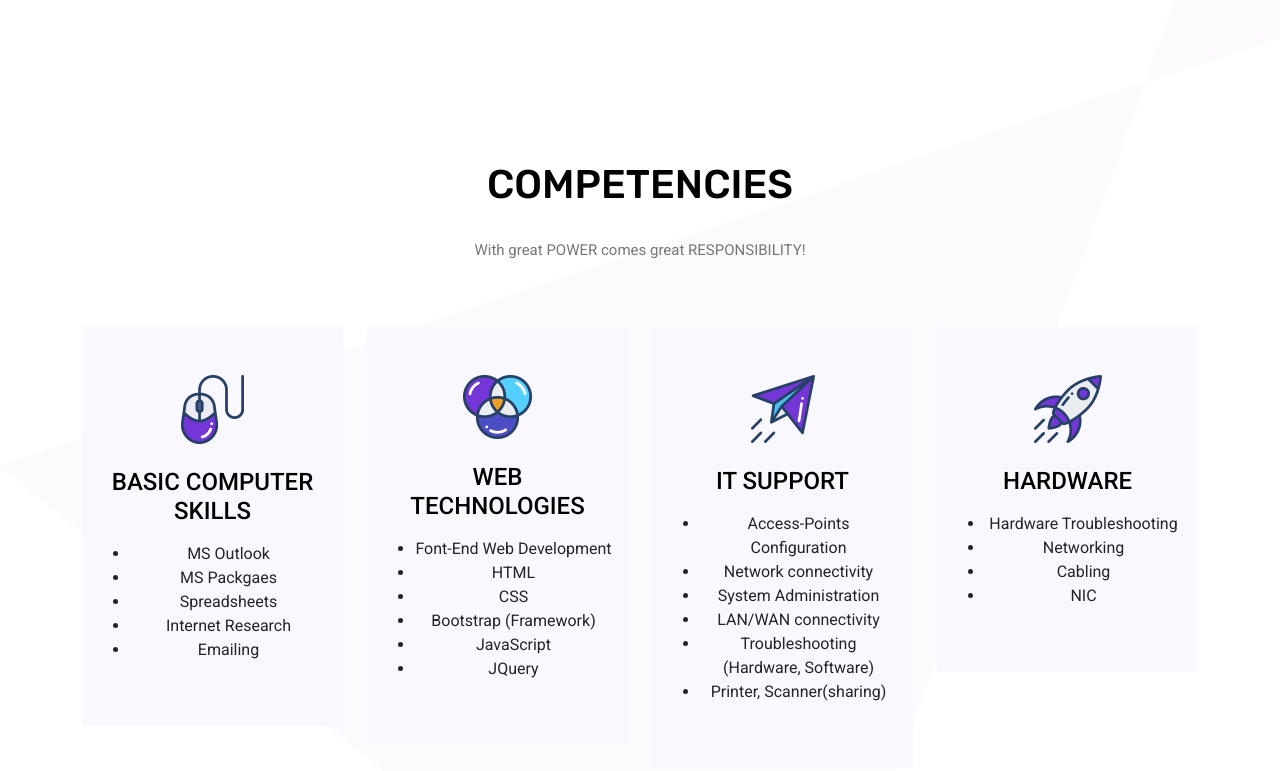
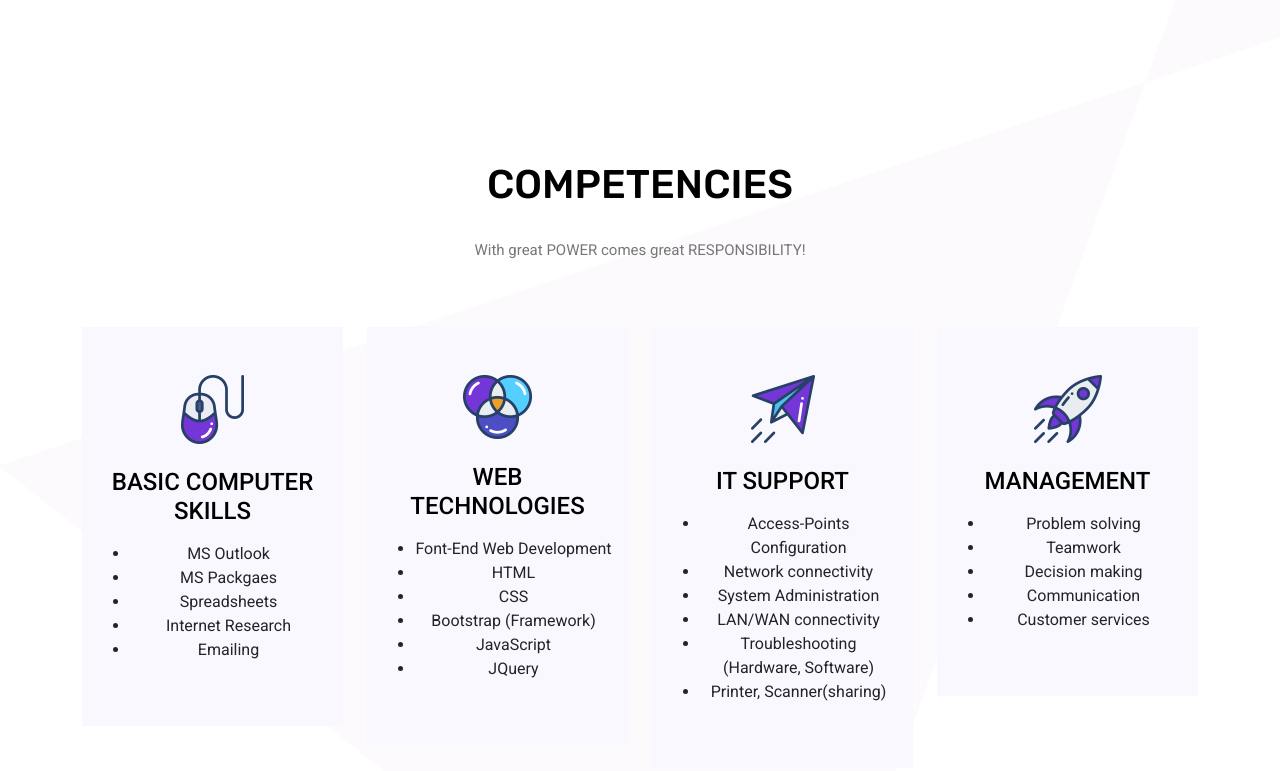
Before and after one commit to NJ-Khan/My-CV, a plain HTML site: page index.html in a window 1280 px wide. Shown: the part 2195-2966 px from the top of the page. Drawn offline with nearby package versions, Linux system fonts and the light colour scheme.

Commit message:
Update index.html
Management Skills added

```diff
--- a/index.html
+++ b/index.html
@@ -96,7 +96,7 @@
             <div class="row pt-5">
                 <h3 class="text-center"> Employment History</h3>
                 <div class="card col-lg-6 mb-4 mb-lg-0">
-                    <h5>(I) Internship, Network Technician, <br>Ministry of Agriculture Irrigation & Livestock (MAIL) Kabul, Afghanistan 	9/2021 – 6/2022 </h5>
+                    <h5>(I) Network Technician, <br>Ministry of Agriculture Irrigation & Livestock (MAIL) Kabul, Afghanistan 	9/2021 – 6/2022 </h5>
                     <ul>
                         <li>Installed, Maintained, troubleshot & repaired of network cables, Cisco Phone</li>
                         <li>Installed Cat-6 cables for switches, routers and network hubs
@@ -112,7 +112,7 @@
 
             </div>
                 <div class="card col-lg-6 mb-4 mb-lg-0 text-right">
-                    <h5>(II) Internship, IT Help Desk Support, <br>De Afghanistan Breshna Sherkat (DABS) Kabul, Afghanistan 10/2020 – 7/2021</h5>
+                    <h5>(II) IT Help Desk Support, <br>De Afghanistan Breshna Sherkat (DABS) Kabul, Afghanistan 10/2020 – 7/2021</h5>
                     <ul>
                         <li>Configured desktop computers, peripherals devices and official E-mail accounts </li>
                         <li>Troubleshot, any kind of software and hardware issues</li>
@@ -202,12 +202,13 @@
                         <div>
                             <img decoding="async" src="seo.webp">
                         </div>
-                        <h5 class="text-uppercase mt-4 mb-3">HARDWARE</h5>
+                        <h5 class="text-uppercase mt-4 mb-3">MANAGEMENT</h5>
                         <ul>
-                            <li>Hardware Troubleshooting</li>
-                            <li>Networking </li>
-                            <li>Cabling</li>
-                            <li>NIC</li>
+                            <li>Problem solving</li>
+                            <li>Teamwork </li>
+                            <li>Decision making</li>
+                            <li>Communication</li>
+                            <li>Customer services</li>
                         </ul>
                     </div>
                 </div>
```
